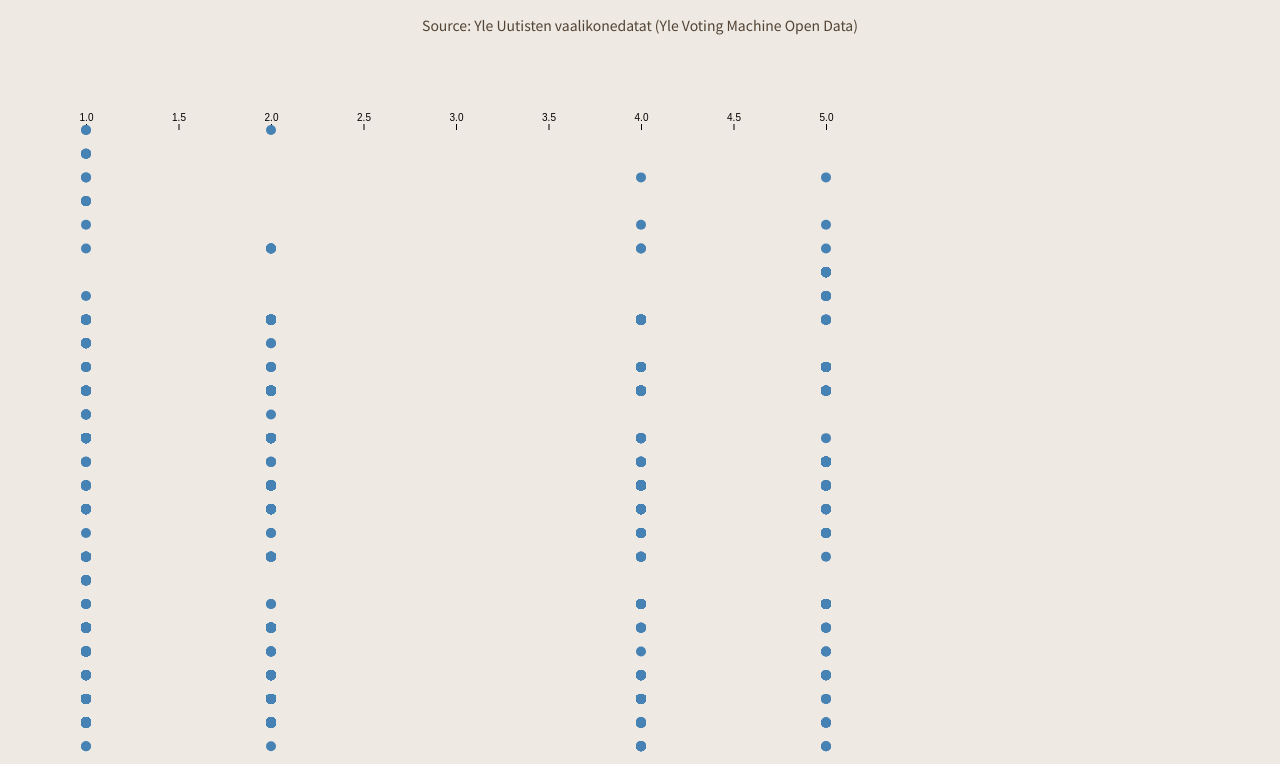
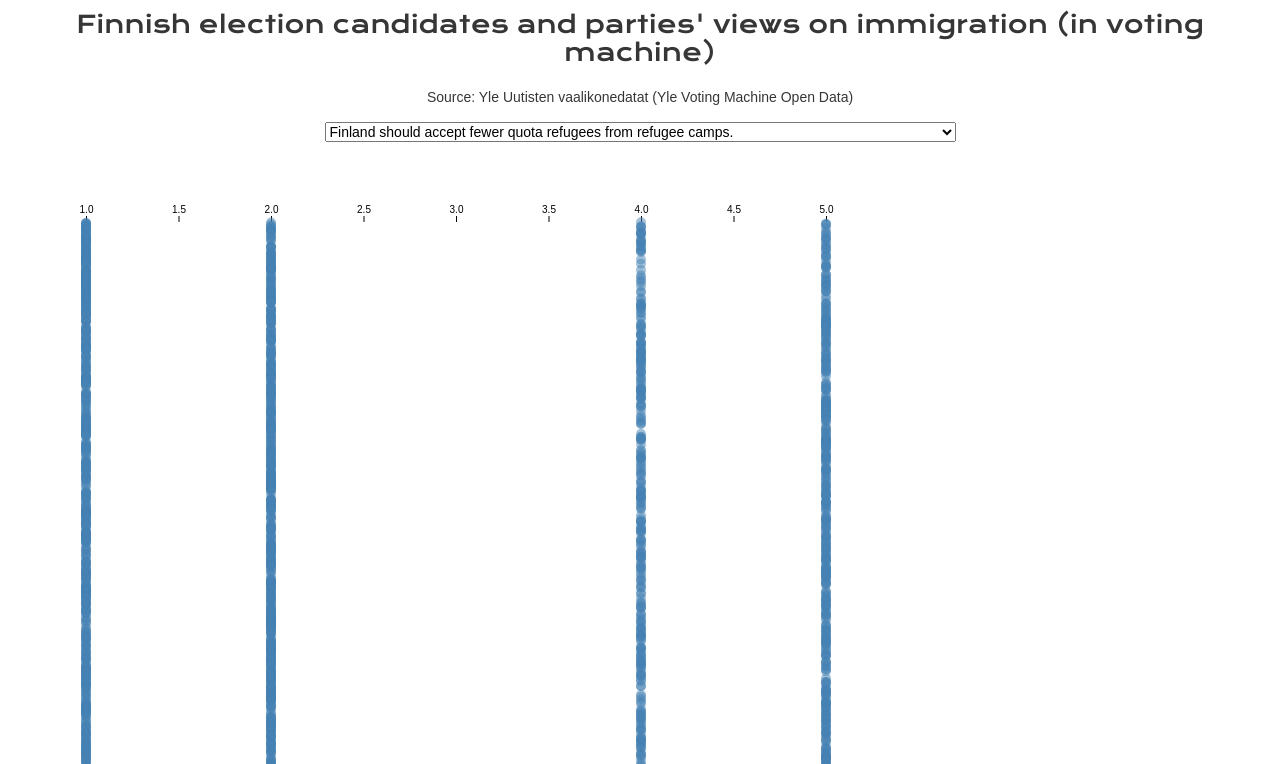
Before and after one commit to l-lu-u/yle-voting-compass-immigration, a plain HTML site: page index.html in a window 1280 px wide. Shown: the part 248-1012 px from the top of the page. Drawn offline with nearby package versions, Linux system fonts and the light colour scheme; a web font is replaced by a local one.

Commit message:
font+party colours+dropdown

```diff
--- a/css/style.css
+++ b/css/style.css
@@ -1,12 +1,13 @@
-@import url('https://fonts.googleapis.com/css2?family=Noto+Sans+SC:wght@100;300;400;700;900&family=Rakkas&display=swap');
+@import url('https://fonts.googleapis.com/css2?family=Krona+One&family=Palanquin:wght@100;200;300;400;500;600;700&display=swap');
+
 :root {
     /* Font Family */
-    --global--font-heading: 'Rakkas', cursive;
-    --global--font-paragraph: 'Noto Sans SC', sans-serif;
+    --global--font-heading: 'Krona One', sans-serif;
+    --global--font-paragraph: 'Palanquin', sans-serif;
 
     /* Font Size */
-    --global--font-size-h1: 4.8rem;
-    --global--font-size-h2: 2.0rem;
+    --global--font-size-h1: 6.4rem;
+    --global--font-size-h2: 2.4rem;
     --global--font-size-h3: 1.6rem;
     --global--font-size-p: 1.4rem;
     --global--letter-spacing: normal;
@@ -25,13 +26,17 @@
     --global--border-radius: 3.6rem;
 
     /* Colour */
-    --colour-eggshell: #B9E4D7;
-    --colour-cornflower: #0B64B9;
-    --colour-beige: #EEE9E3;
-    --colour-ink: #524334;
-    --colour-cinnabar: #AF4734;
-    --colour-orange: #F9BA19;
-    --colour-lavendar: #874F81;
+    --colour-ink: #363636;
+    --colour-kok: #265BB3;
+    --colour-ps: #57BFEC;
+    --colour-sdp: #DA3C2E;
+    --colour-kesk: #009F2B;
+    --colour-vihr: #85CE3F;
+    --colour-vas: #B52A38;
+    --colour-rkp: #EFBB31;
+    --colour-kd: #724BE3;
+    --colour-liik: #AF0079;
+    --colour-other: #9FABB4;
 }
 
 /* Container */
@@ -42,7 +47,7 @@ html {
 body {
     font-size: var(--global--font-size-p);
     font-family: var(--global--font-paragraph);
-    background-color: var(--colour-beige);
+    background-color: white;
     color: var(--colour-ink);
     padding: var(--global--spacing-primary);
 }
--- a/index.html
+++ b/index.html
@@ -6,7 +6,9 @@
     <meta name="viewport" content="width=device-width, initial-scale=1.0">
     <link rel="stylesheet" href="./css/normalize.css"/>
     <link rel="stylesheet" href="./css/style.css?"/>
+    <scrip src="./test.js"></scrip>
     <script src="https://d3js.org/d3.v7.min.js"></script>
+    <script src="https://cdn.jsdelivr.net/npm/d3-random@3"></script>
     <title>What we talk about when we talk about immigration?</title>
 </head>
 <body>
@@ -14,23 +16,44 @@
         <h1>What we talk about when we talk about immigration?</h1>
         <h2>Finnish election candidates and parties' views on immigration (in voting machine)</h2>
         <p>Source: Yle Uutisten vaalikonedatat (Yle Voting Machine Open Data) </p>
+        <select id="selectButton"></select>
     </div>
-    <div id="bee_swarm"></div>
+    <div id="candidate_plot"></div>
 
     <script>
         var title = "Anonymous Candidates' Answers on Immigration (2023)";
-        var units = "candiate";
+        var units = "candiate count";
+
+        // statement list
+        const statements = [
+            "Finland should accept fewer quota refugees from refugee camps.",
+            "Labour immigration is needed to sustain the Finnish welfare society.",
+            "Businesses must have the freedom to hire workers from outside the EU without an availability test.",
+            "Finland must be able to deport immigrants who commit crimes more easily than at present."
+        ]
+        console.table(statements);
+
+        // add statement to the dropdown menu selection
+        d3.select("#selectButton")
+            .selectAll("myOptions")
+                .data(statements)
+            .enter()
+                .append("option")
+            .text(function (d) { return d; })
+            .attr("value", function (d) { return d; })
 
         //set the dimensions and margins of the graph
         const margin = {top:80, right:30, bottom:30, left:30},
             width = 800 - margin.left - margin.right,
             height = 750 - margin.top - margin.bottom;
-        const padding = 0.01;
+        const padding = 1.15;
         //set the radius of the circles
         const circleRadius = 5;
 
+        // check question list
+        // console.log(testData);
 
-        var svg = d3.select("#bee_swarm")
+        var svg = d3.select("#candidate_plot")
         .append("svg")
             .attr("width", width + margin.left + margin.right)
             .attr("height", height + margin.top + margin.bottom)
@@ -61,17 +84,27 @@
                 .attr("color", "black");
 
             // build y axis
-            var yScale = d3.scaleBand()
+            var yScale = d3.scaleLinear()
                 .range([height,0])
-                .domain(parties);
+                .domain([2116, 0]);
+
+            // const simulation = d3.forceSimulation(data)
+            //     .force("x", d3.forceX().strength(0.1).x(d => d.fewer_quota_refugees))
+            //     .force("y", d3.forceY(height / 2))
+            //     .stop();
+
+            // simulation.tick(300);
+
+            console.log(Math.abs(0-1058));
 
             svg.selectAll("circle")
                 .data(data)
                 .join("circle")
                 .attr("cx", (d) => xScale(d.fewer_quota_refugees))
-                .attr("cy", (d) => yScale(d.party))
+                .attr("cy", (d) => yScale(d.candidate))
                 .attr("r", circleRadius)
-                .attr("fill", "steelblue");
+                .attr("fill", "steelblue")
+                .attr("opacity", "0.5");
 
 
         })
--- /dev/null
+++ b/test.js
@@ -0,0 +1,6 @@
+var testData = [
+    {question: "Finland should accept fewer quota refugees from refugee camps."},
+    {question: "Labour immigration is needed to sustain the Finnish welfare society."},
+    {question: "Businesses must have the freedom to hire workers from outside the EU without an availability test."},
+    {question: "Finland must be able to deport immigrants who commit crimes more easily than at present."},
+];
```
